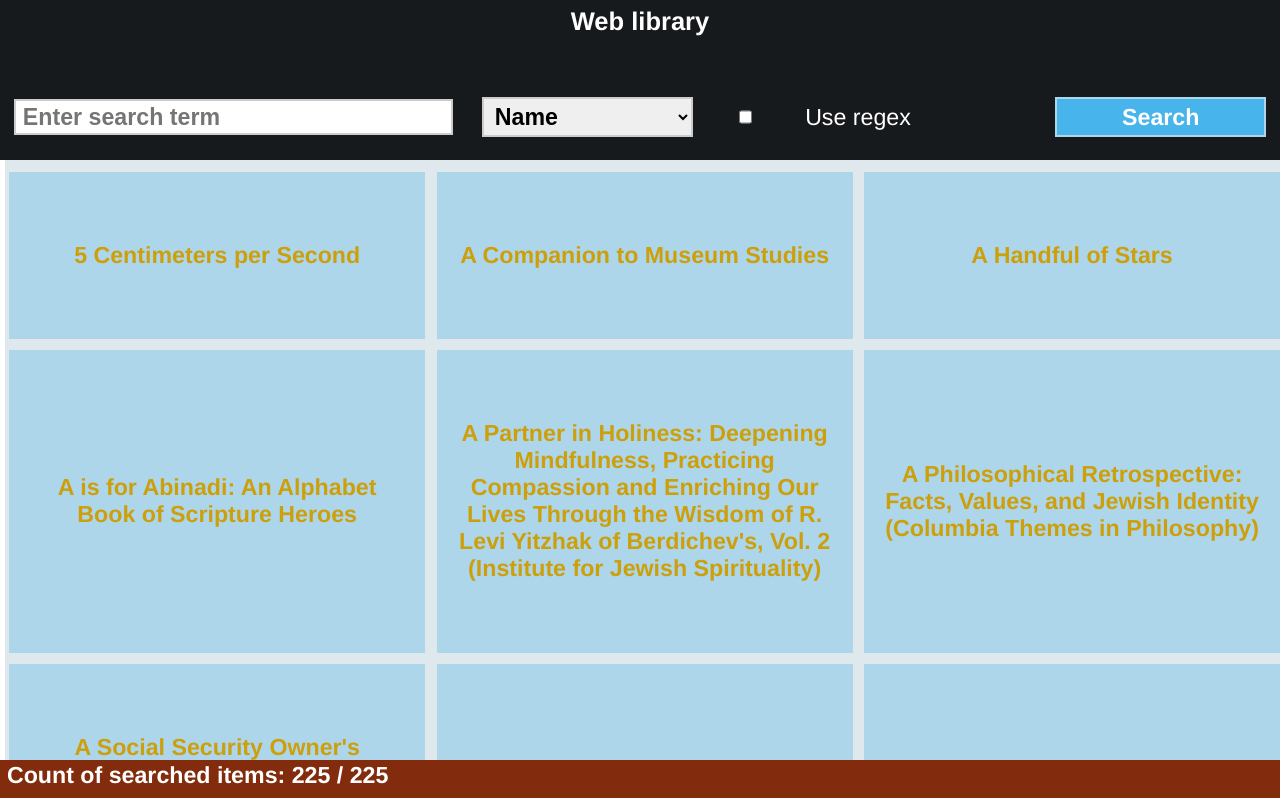
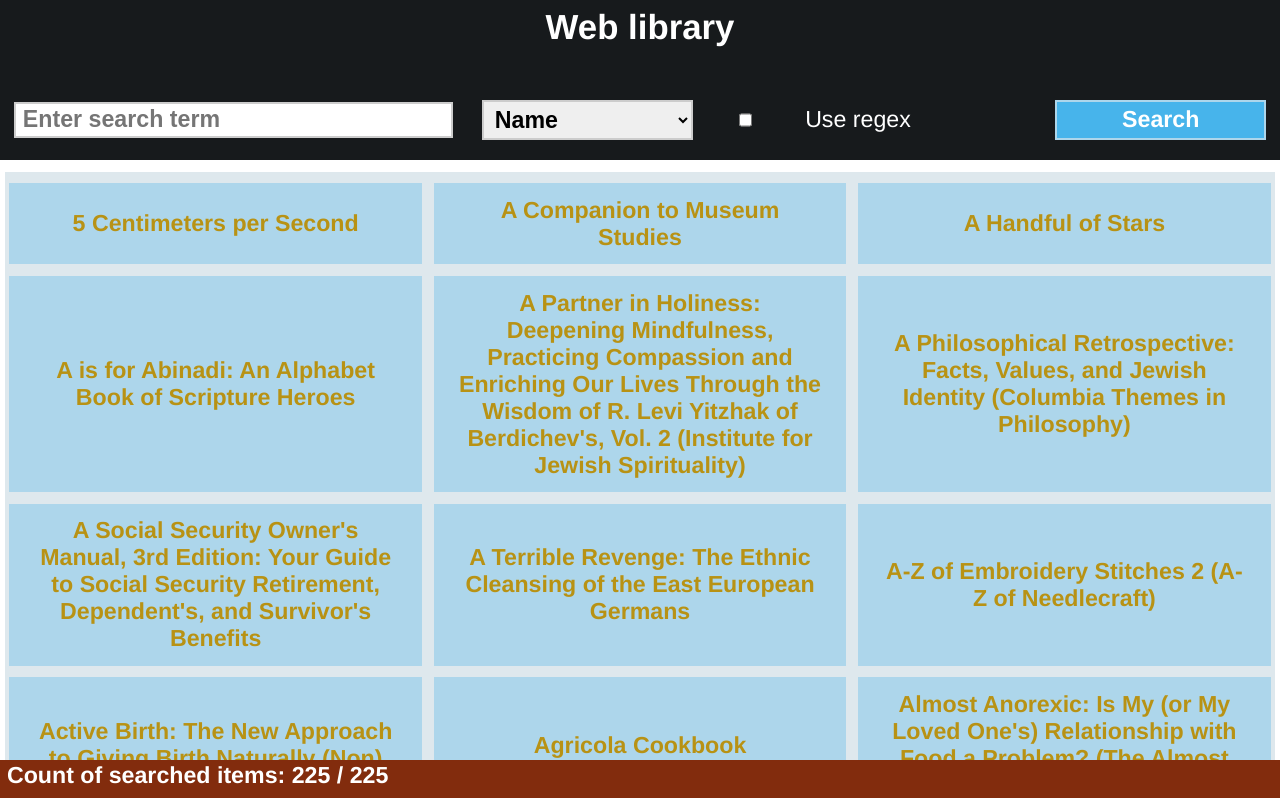
Before and after one commit to andrewtomanek/vue-books, a Vue app: page / in a window 1280 px wide. Shown: the top 798 px of the page. Built offline with nearby package versions, Linux system fonts and the light colour scheme.

Commit message:
overflow and margin fixes

```diff
--- a/src/App.vue
+++ b/src/App.vue
@@ -27,9 +27,9 @@ export default {
   --header: hsla(200, 10%, 10%, 1);
   --grey: hsla(200, 30%, 90%, 1);
   --tile: hsla(200, 60%, 80%, 1);
-  --primary: hsla(46, 91%, 42%, 1);
+  --primary: hsla(46, 80%, 40%, 1);
   --secondary: hsla(200, 80%, 60%, 1);
-  --text: hsla(46, 82%, 28%, 1);
+  --text: hsla(26, 72%, 28%, 1);
   --footer: hsla(16, 82%, 28%, 1);
   --alert: hsla(13, 77%, 52%, 1);
 }
--- a/src/components/bookDetail.vue
+++ b/src/components/bookDetail.vue
@@ -49,7 +49,7 @@ export default {
   justify-content: center;
   align-items: start;
   grid-gap: 0.2rem;
-  padding: 0.5rem 0.6rem;
+  padding: 0.1rem 0.6rem;
   grid-template-columns: 1fr;
   grid-template-rows: 1fr;
 }
@@ -62,7 +62,7 @@ export default {
   justify-content: center;
   align-items: center;
   grid-gap: 0.2rem;
-  padding: 0.5rem 0.2rem;
+  padding: 0.3rem 0.2rem;
 }
 
 .text-box {
@@ -72,7 +72,7 @@ export default {
   grid-template-rows: repeat(4, 1fr);
   justify-content: center;
   align-content: space-around;
-  padding: 0.5rem 0.2rem;
+  padding: 0.1rem 0.2rem;
   grid-gap: 2rem;
 }
 
@@ -80,10 +80,11 @@ h6 {
   grid-column: 1 /-1;
   grid-row: 1/1;
   text-align: center;
+  padding: 0.3rem 0.2rem;
+  margin: 0;
   font-size: 1rem;
   font-weight: 700;
   color: var(--primary, firebrick);
-  height: 100%;
 }
 
 .book-text {
--- a/src/components/bookList.vue
+++ b/src/components/bookList.vue
@@ -70,6 +70,7 @@ export default {
   transform: scale(1);
   transition: all 500ms cubic-bezier(0.215, 0.61, 0.355, 1);
   cursor: pointer;
+  overflow: hidden;
 }
 
 .article-wrap:hover {
@@ -88,9 +89,8 @@ export default {
   grid-template-rows: auto;
   grid-gap: 0.5rem;
   padding: 0.5rem 0.2rem;
-  height: 100%;
-  width: 100%;
   justify-content: center;
   background-color: var(--grey, lightgrey);
+  overflow: hidden;
 }
 </style>
--- a/src/components/searchBooks.vue
+++ b/src/components/searchBooks.vue
@@ -115,7 +115,7 @@ h1 {
   color: white;
   text-align: center;
   padding: 0.3rem 0.2rem;
-  font-size: 1.1rem;
+  font-size: 1.5rem;
   font-weight: 800;
   background-color: var(--header, black);
   margin: 0;
```
